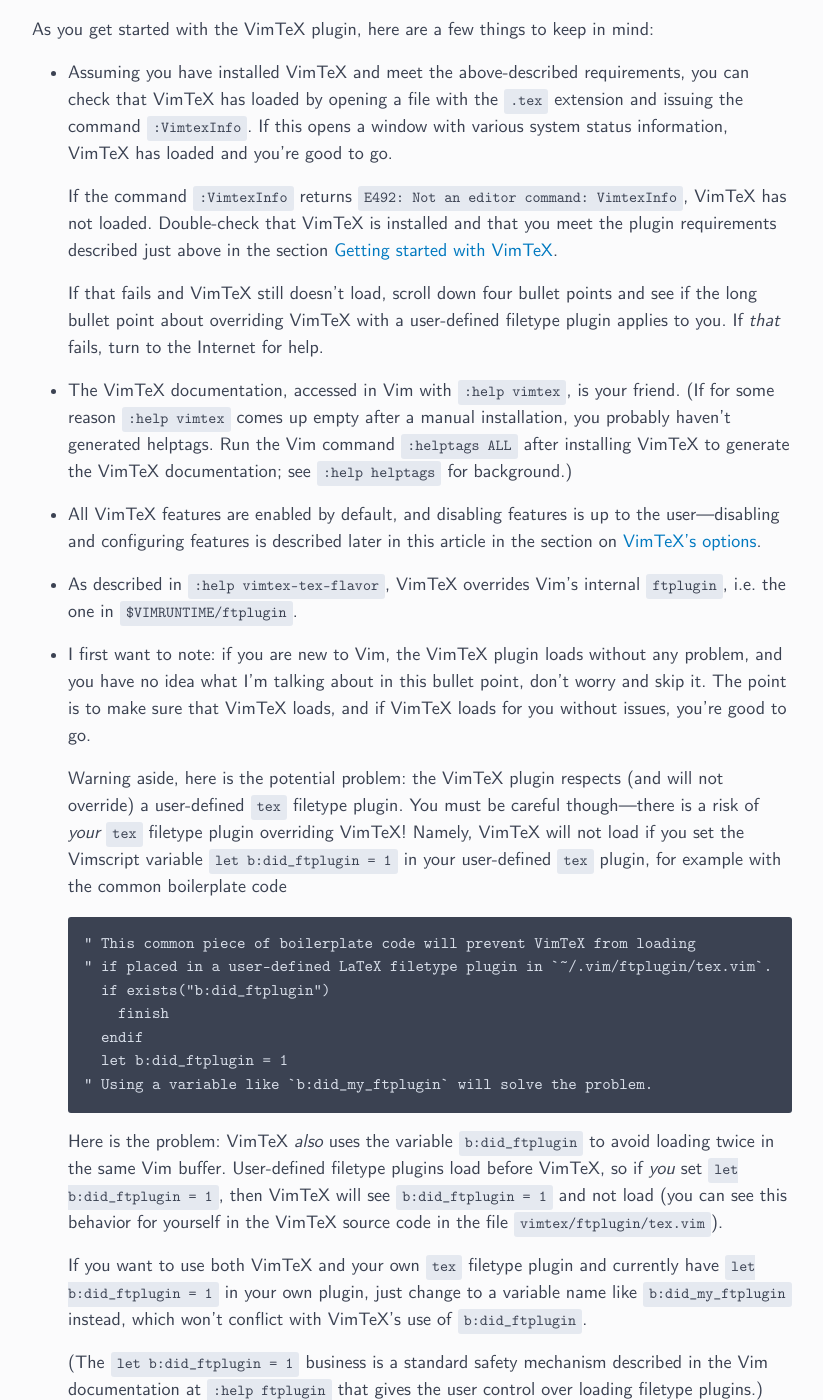
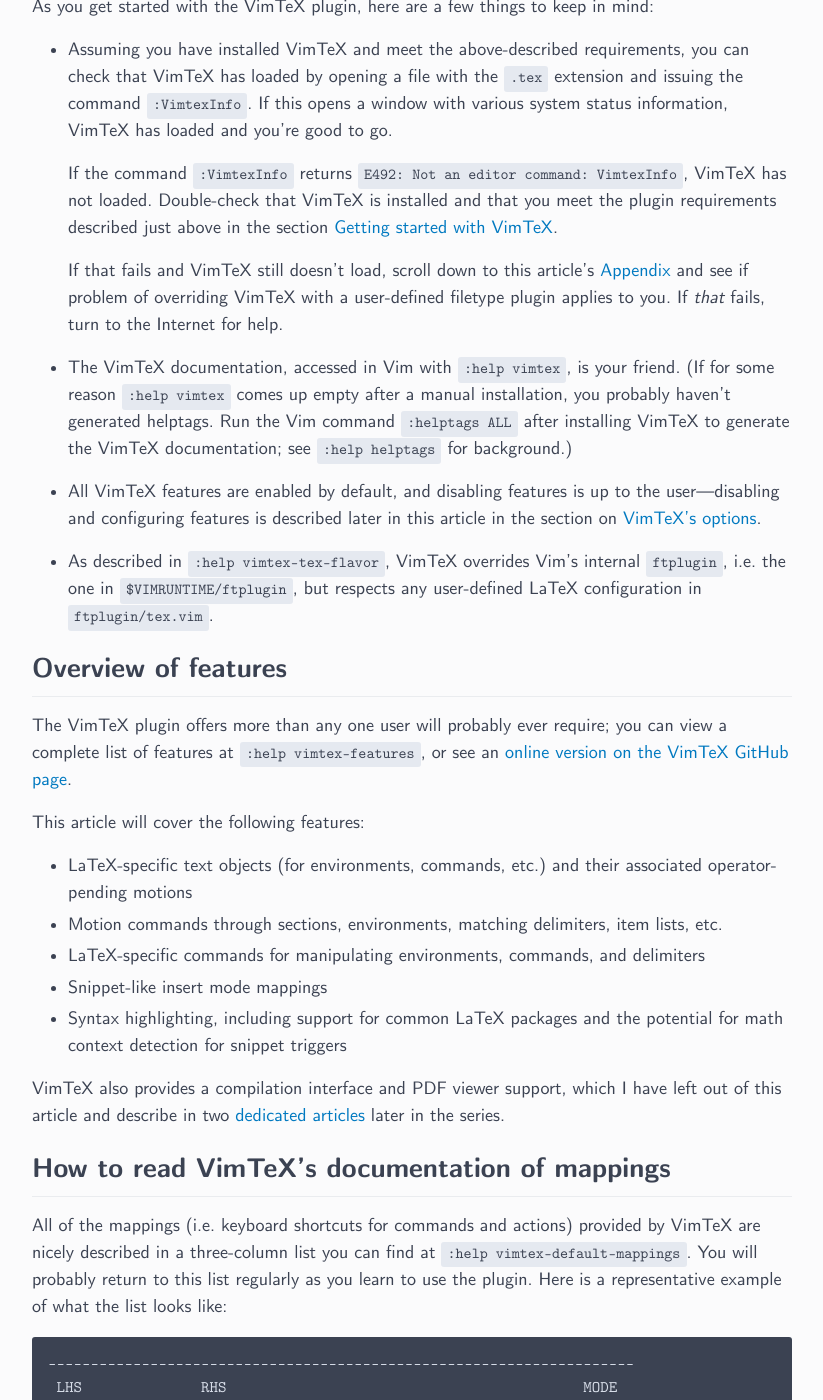
Before and after one commit to ejmastnak/ejmastnak.github.io, a Jekyll site: the page built from tutorials/vim-latex/vimtex.md, in a window 1280 px wide and 1400 px high, scrolled down 2159 px. Shown: the whole window, without its empty margins (228-1051 px from the left). Built offline with Jekyll 4.4.1, drawn with Linux system fonts in a browser that asks for light colours; some of the changed text lies outside the part shown.

Commit message:
Fix spacing above highlighted code blocks
Problem: The top of some markdown code blocks overlapped slightly with
the bottom inline code in the line above. I fixed this by adding a new
line above all code blocks (which I should have done from the start).

````diff
--- a/tutorials/vim-latex/vimtex.md
+++ b/tutorials/vim-latex/vimtex.md
@@ -22,7 +22,6 @@ This article describes the excellent [VimTeX plugin](https://github.com/lervag/v
     * [Some things to keep in mind](#some-things-to-keep-in-mind)
 * [Overview of features](#overview-of-features)
 * [How to read VimTeX's documentation of mappings](#how-to-read-vimtexs-documentation-of-mappings)
-  * [Map definitions and command descriptions](#map-definitions-and-command-descriptions)
 * [Text objects](#text-objects)
   * [Table of VimTeX text objects](#table-of-vimtex-text-objects)
   * [Example: Changing a default text object mapping](#example-changing-a-default-text-object-mapping)
@@ -38,6 +37,7 @@ This article describes the excellent [VimTeX plugin](https://github.com/lervag/v
 * [Commands](#commands)
 * [Syntax highlighting](#syntax-highlighting)
 * [Other features](#other-features)
+* [Appendix: Troubleshooting failed VimTeX loading](#appendix-troubleshooting-failed-vimtex-loading)
 
 <!-- vim-markdown-toc -->
 
@@ -64,7 +64,7 @@ See `:help vimtex-requirements` for details on requirements for using VimTeX.
 
 Note that you will need a LaTeX compilation program (e.g. `latexmk` and `pdflatex`) installed on your computer to be able use VimTeX's compilation features.
 You also need a Vim version compiled with the `+clientserver` feature to use VimTeX's inverse search feature with PDF readers (note that `+clientserver` ships by default with Neovim).
-I cover compilation and setting up a PDF reader in detail in the [next]({% link tutorials/vim-latex/compilation.md %}) [two]({% link tutorials/vim-latex/pdf-reader.md %}) articles in this series, so you can postpone these requirements until then.
+I cover compilation and setting up a PDF reader in the [next]({% link tutorials/vim-latex/compilation.md %}) [two]({% link tutorials/vim-latex/pdf-reader.md %}) articles in this series, so you can postpone these requirements until then.
 
 #### Some things to keep in mind
 As you get started with the VimTeX plugin, here are a few things to keep in mind:
@@ -75,7 +75,8 @@ As you get started with the VimTeX plugin, here are a few things to keep in mind
   If the command `:VimtexInfo` returns `E492: Not an editor command: VimtexInfo`, VimTeX has not loaded.
   Double-check that VimTeX is installed and that you meet the plugin requirements described just above in the section [Getting started with VimTeX](#getting-started-with-vimtex).
 
-  If that fails and VimTeX still doesn't load, scroll down four bullet points and see if the long bullet point about overriding VimTeX with a user-defined filetype plugin applies to you.
+  If that fails and VimTeX still doesn't load, scroll down to this article's [Appendix](#appendix-troubleshooting-failed-vimtex-loading)
+  and see if problem of overriding VimTeX with a user-defined filetype plugin applies to you.
   If *that* fails, turn to the Internet for help.
 
 - The VimTeX documentation, accessed in Vim with `:help vimtex`, is your friend.
@@ -83,29 +84,8 @@ As you get started with the VimTeX plugin, here are a few things to keep in mind
 
 - All VimTeX features are enabled by default, and disabling features is up to the user---disabling and configuring features is described later in this article in the section on [VimTeX's options](#options).
 
-- As described in `:help vimtex-tex-flavor`, VimTeX overrides Vim's internal `ftplugin`, i.e. the one in `$VIMRUNTIME/ftplugin`.
-
-- I first want to note: if you are new to Vim, the VimTeX plugin loads without any problem, and you have no idea what I'm talking about in this bullet point, don't worry and skip it.
-  The point is to make sure that VimTeX loads, and if VimTeX loads for you without issues, you're good to go.
-
-  Warning aside, here is the potential problem: the VimTeX plugin respects (and will not override) a user-defined `tex` filetype plugin.
-  You must be careful though---there is a risk of *your* `tex` filetype plugin overriding VimTeX!
-  Namely, VimTeX will not load if you set the Vimscript variable `let b:did_ftplugin = 1` in your user-defined `tex` plugin, for example with the common boilerplate code
-  ```vim
-  " This common piece of boilerplate code will prevent VimTeX from loading
-  " if placed in a user-defined LaTeX filetype plugin in `~/.vim/ftplugin/tex.vim`.
-	if exists("b:did_ftplugin")
-	  finish
-	endif
-	let b:did_ftplugin = 1
-  " Using a variable like `b:did_my_ftplugin` will solve the problem.
-  ```
-  Here is the problem: VimTeX *also* uses the variable `b:did_ftplugin` to avoid loading twice in the same Vim buffer.
-  User-defined filetype plugins load before VimTeX, so if *you* set `let b:did_ftplugin = 1`, then VimTeX will see `b:did_ftplugin = 1` and not load (you can see this behavior for yourself in the VimTeX source code in the file `vimtex/ftplugin/tex.vim`).
-
-  If you want to use both VimTeX and your own `tex` filetype plugin and currently have `let b:did_ftplugin = 1` in your own plugin, just change to a variable name like `b:did_my_ftplugin` instead, which won't conflict with VimTeX's use of `b:did_ftplugin`.
-
-  (The `let b:did_ftplugin = 1` business is a standard safety mechanism described in the Vim documentation at `:help ftplugin` that gives the user control over loading filetype plugins.)
+- As described in `:help vimtex-tex-flavor`, VimTeX overrides Vim's internal `ftplugin`, i.e. the one in `$VIMRUNTIME/ftplugin`,
+  but respects any user-defined LaTeX configuration in `ftplugin/tex.vim`.
 
 ## Overview of features
 The VimTeX plugin offers more than any one user will probably ever require;
@@ -145,7 +123,7 @@ If you want to learn about these topics now, take a detour and read through [the
 
 For the present purposes, here is how to interpret the table:
 
-- Each entry in the middle, `RHS`, column is a Vim `<Plug>` mapping corresponding to a specific VimTeX feature (e.g. a command, action, or text object).
+- Each entry in the middle (`RHS`) column is a Vim `<Plug>` mapping corresponding to a specific VimTeX feature (e.g. a command, action, or text object).
   For example, `<plug>(vimtex-info)` displays status information about the VimTeX plugin and `<plug>(vimtex-ac)` corresponds to VimTeX's "a command" text object (analogous to Vim's built-in `aw` for "a word" or `ap` for "a paragraph").
 
   The meaning of every entry in the `RHS` column is described in a dedicated section of the VimTeX documentation, which can be jumped to by hovering over a `RHS` entry and pressing `<Ctrl>]`.
@@ -159,13 +137,12 @@ For the present purposes, here is how to interpret the table:
   For example, `ae <plug>(vimtex-ae) xo` works in visual (`x`) and operator-pending (`o`) mode, while `tse <plug>(vimtex-env-toggle-star) n` works in normal (`n`) mode.
   For more information about map modes and key mappings, see the Vim documentation section `:help map-listing` and the [Vimscript article]({% link tutorials/vim-latex/vimscript.md %}) later in this series.
 
-### Map definitions and command descriptions
-The VimTeX documentation sections `COMMANDS` (accessed with `:help vimtex-commands`) and `MAP DEFINITIONS` (accessed with `:help vimtex-mappings`) list and explain the commands and mappings provided by VimTeX.
+The VimTeX documentation sections `COMMANDS` (accessed with `:help vimtex-commands`) and `MAP DEFINITIONS` (accessed with `:help vimtex-mappings`) list and explain the commands and mappings in the `RHS` of the above table.
 I recommend skimming through the table in `:help vimtex-default-mappings`, then referring to `:help vimtex-commands` or `:help vimtex-mappings` for more information about any mapping that catches your eye.
 
 ## Text objects
 VimTeX provides a number of LaTeX-specific text objects.
-If you don't know what text objects are, stop what you're doing and go learn about them.
+If you don't yet know what text objects are, stop what you're doing and go learn about them.
 As suggested in `:help vimtex-text-objects`, a good place to start would be the Vim documentation section `:help text-objects` and the famous Stack Overflow answer [*Your problem with Vim is that you don't grok vi*](http://stackoverflow.com/questions/1218390/what-is-your-most-productive-shortcut-with-vim/1220118#1220118).
 
 VimTeX's text objects are listed in the table in `:help vimtex-default-mappings` and described in more detail in `:help vimtex-mappings`;
@@ -187,7 +164,6 @@ For convenience, here is a table of VimTeX's text-objects, taken directly from `
 | `am`, `im` | Items in `itemize` and `enumerate` environments|
 
 The `ad` and `id` delimiter text object covers all of `()`, `[]`, `{}`, etc. *and* their `\left \right`, `\big \big`, etc. variants, which is very nice.
-
 Here is a visual mode example of the delimeter and environment text objects:
 
 <image src="/assets/images/vim-latex/vimtex/text-objects.gif" alt="VimTeX's text objects"  />
@@ -269,6 +245,7 @@ You can...
   using the default shortcut `dse` (delete surrounding environment)
   or the `<Plug>` mapping `<plug>(vimtex-env-delete)`.
   For example, using `dse` in a `quote` environment produces:
+
   ```tex
   \begin{quote}                     dse
   Using VimTeX is lots of fun!  -->  Using VimTeX is lots of fun!
@@ -280,6 +257,7 @@ You can...
   using `cse` (change surrounding environment)
   or the `<Plug>` mapping `<Plug>(vimtex-env-change)`.
   For example, one could quickly change an `equation` to an `align` environment as follows:
+
   ```tex
   \begin{equation*}   cse align   \begin{align*}
       % contents         -->          % contents
@@ -291,11 +269,13 @@ You can...
   using `dsc` (delete surrounding command)
   or the `<Plug>` mapping `<Plug>(vimtex-cmd-delete)`.
   For example, typing `dsc` anywhere inside `\textit{Hello, dsc!}` produces:
+
   ```tex
                          dsc
   \textit{Hello, dsc!}  -->  Hello, dsc!
   ```
   The `dsc` also recognizes and correctly deletes parameters inside square brackets, for example:
+
   ```tex
                    dsc
   \sqrt[n]{a}  -->  a
@@ -307,6 +287,7 @@ You can...
   using `ds$` (delete surrounding math)
   or the `<Plug>` mapping `<Plug>(vimtex-env-delete-math)`.
   Here is an example:
+
   ```tex
                   ds$
   $ 1 + 1 = 2 $   -->  1 + 1 = 2
@@ -318,6 +299,7 @@ You can...
   using `cs$` (change surrounding math)
   or the `<Plug>` mapping `<Plug>(vimtex-env-change-math)`.
   For example, you could change inline math to an `equation` environment as follows:
+
   ```tex
                  cs$ equation
   $ 1 + 1 = 2 $       -->       \begin{equation}
@@ -332,6 +314,7 @@ You can...
   or the `<Plug>` mapping `<Plug>(vimtex-delim-delete)`.
   This command applies to the same delimiters as the `ad` and `id` text objects above.
   Here are two examples of deleting delimiters with `dsd`:
+
   ```tex
            dsd
   (x + y)  -->  x + y
@@ -346,12 +329,14 @@ You can...
   using `csd` (change surrounding delimiter)
   or the `<Plug>` mapping `<Plug>(vimtex-delim-change-math)`.
   For instance, you could change parentheses to square brackets as follows:
+
   ```tex
            csd [
   (a + b)   -->   [b + b]
   ```
   The `csd` command is "smart"---it recognizes and preserves `\left \right`-style modifiers.
   For example, `csd [` inside `\left( \right)` delimiters produces:
+
   ```tex
                         csd [
   \left(A + B\right)   -->   \left[A + B\right]  % as opposed to [A + B]
@@ -375,6 +360,7 @@ You can...
 
 - Toggle starred commands and environments using `tsc` `<Plug>(vimtex-cmd-toggle-star)` and `tse` `<Plug>(vimtex-env-toggle-star)`.
   The following example uses `tse` inside an `equation` environment to toggle equation numbering, and `tsc` in a `\section` command to toggle section numbering:
+
   ```tex
                       tsc                       tsc
   \section{Toggling}  -->  \section*{Toggling}  -->  \section{Toggling}
@@ -388,6 +374,7 @@ You can...
 
 - Change between plain and `\left`/`\right` versions of delimiters using `tsd` `<Plug>(vimtex-delim-toggle-modifier)`.
   The following example uses `tsd` to toggle `\left` and `\right` modifiers around parentheses:
+
   ```tex
             tsd                        tsd
   (x + y)   -->   \left(x + y\right)   -->   (x + y)
@@ -577,4 +564,27 @@ Here are a few more features to look into to learn about once you master the bas
   - You can access the documentation of LaTeX packages imported with `\usepackage{}` using the `:VimtexDocPackage` command, which is mapped to `K` by default.
     See `:help vimtex-latexdoc` for more information.
 
+## Appendix: Troubleshooting failed VimTeX loading
+If you are new to Vim, the VimTeX plugin loads without any problem, and you have no idea what I'm talking about here, don't worry and skip it.
+The point is to make sure that VimTeX loads, and if VimTeX loads for you without issues, you're good to go.
+
+Warning aside, here is the potential problem: the VimTeX plugin respects (and will not override) a user-defined `tex` filetype plugin.
+You must be careful though---there is a risk of *your* `tex` filetype plugin overriding VimTeX!
+Namely, VimTeX will not load if you set the Vimscript variable `let b:did_ftplugin = 1` in your user-defined `tex` plugin, for example with the common piece of boilerplate code shown below
+```vim
+" This common piece of boilerplate code would prevent VimTeX from loading if...
+" ...placed in a user-defined LaTeX filetype plugin, e.g. `~/.vim/ftplugin/tex.vim`.
+if exists("b:did_ftplugin")
+  finish
+endif
+let b:did_ftplugin = 1
+" Using a variable like `b:did_my_ftplugin` will solve the problem.
+```
+Here is the problem: VimTeX *also* uses the variable `b:did_ftplugin` to avoid loading twice in the same Vim buffer.
+User-defined filetype plugins load before VimTeX, so if *you* set `let b:did_ftplugin = 1`, then VimTeX will see `b:did_ftplugin = 1` and not load (you can see this behavior for yourself in the VimTeX source code in the file `vimtex/ftplugin/tex.vim`).
+
+If you want to use both VimTeX and your own `tex` filetype plugin and currently have `let b:did_ftplugin = 1` in your own plugin, just change to a variable name like `b:did_my_ftplugin` instead, which won't conflict with VimTeX's use of `b:did_ftplugin`.
+
+(The `let b:did_ftplugin = 1` business is a standard safety mechanism described in the Vim documentation at `:help ftplugin` that gives the user control over loading filetype plugins.)
+
 {% include vim-latex-navbar.html %}
````
Also changed, not shown: other parts of tutorials/vim-latex/vimtex.md (+1 -3 lines), tutorials/vim-latex/compilation.md (+26 -0 lines), tutorials/vim-latex/ftplugin.md (+4 -0 lines), tutorials/vim-latex/pdf-reader.md (+28 -0 lines), tutorials/vim-latex/ultisnips.md (+18 -0 lines), tutorials/vim-latex/vimscript.md (+16 -0 lines).
